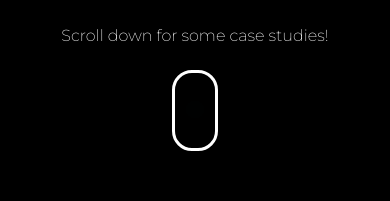
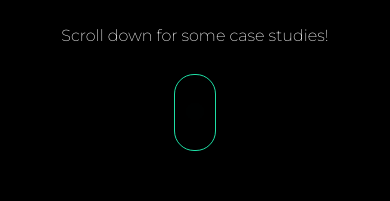
Before and after one commit to phildehovre/philippe-portfolio-2024, a React (Vite) app: page / in a window 390 px wide. Shown: the part 634-835 px from the top of the page. Built offline with nearby package versions, Linux system fonts and the light colour scheme.

Commit message:
dropdown hamburger closing on nav click

```diff
--- a/src/components/Hero.scss
+++ b/src/components/Hero.scss
@@ -99,7 +99,7 @@
 }
 
 #swipe-btn {
-    border: 3px solid rgb(255, 255, 255);
+    border: 1px solid $accent;
     border-radius: 20px;
     width: 40px;
     height: 75px;
```
